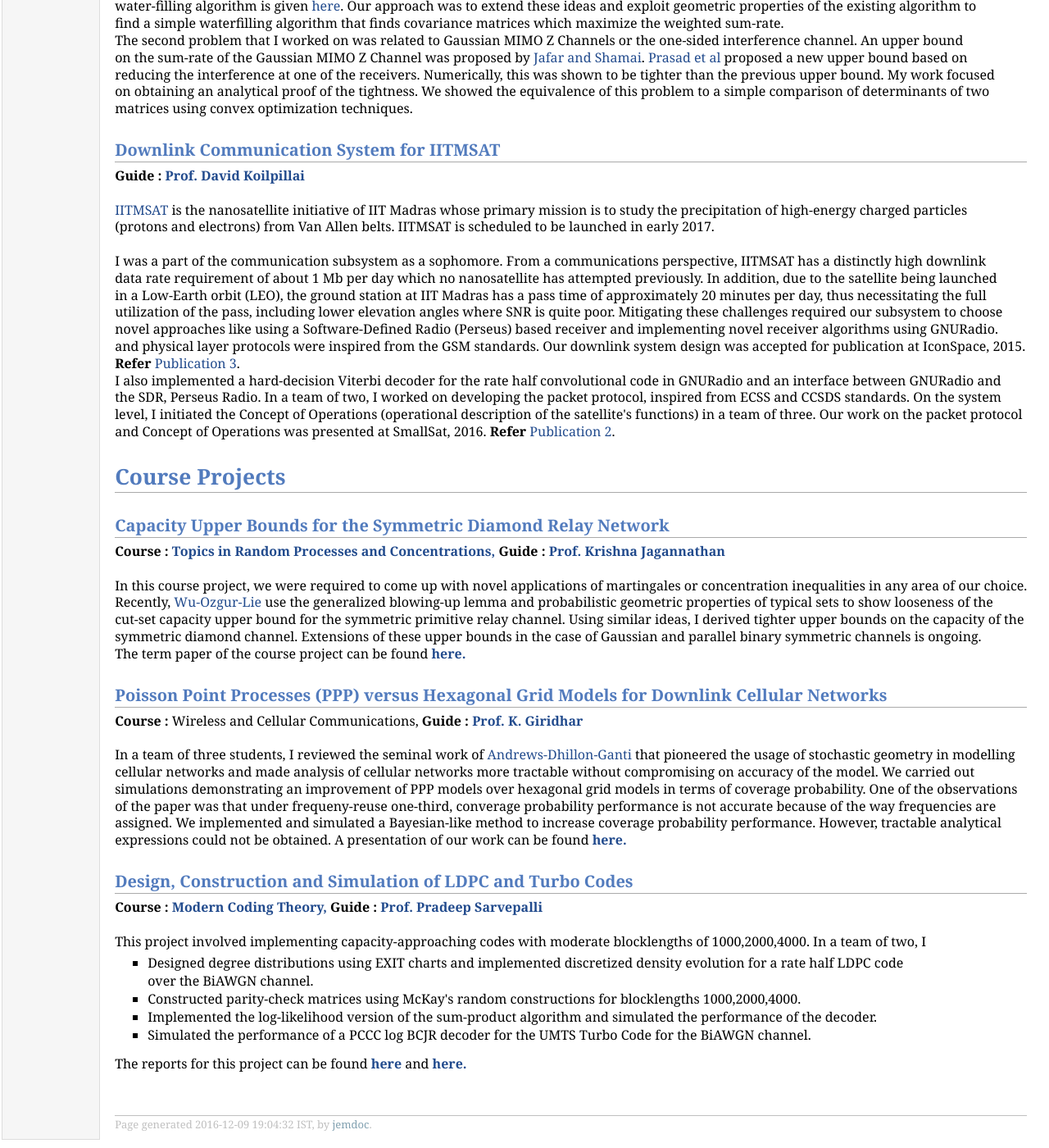
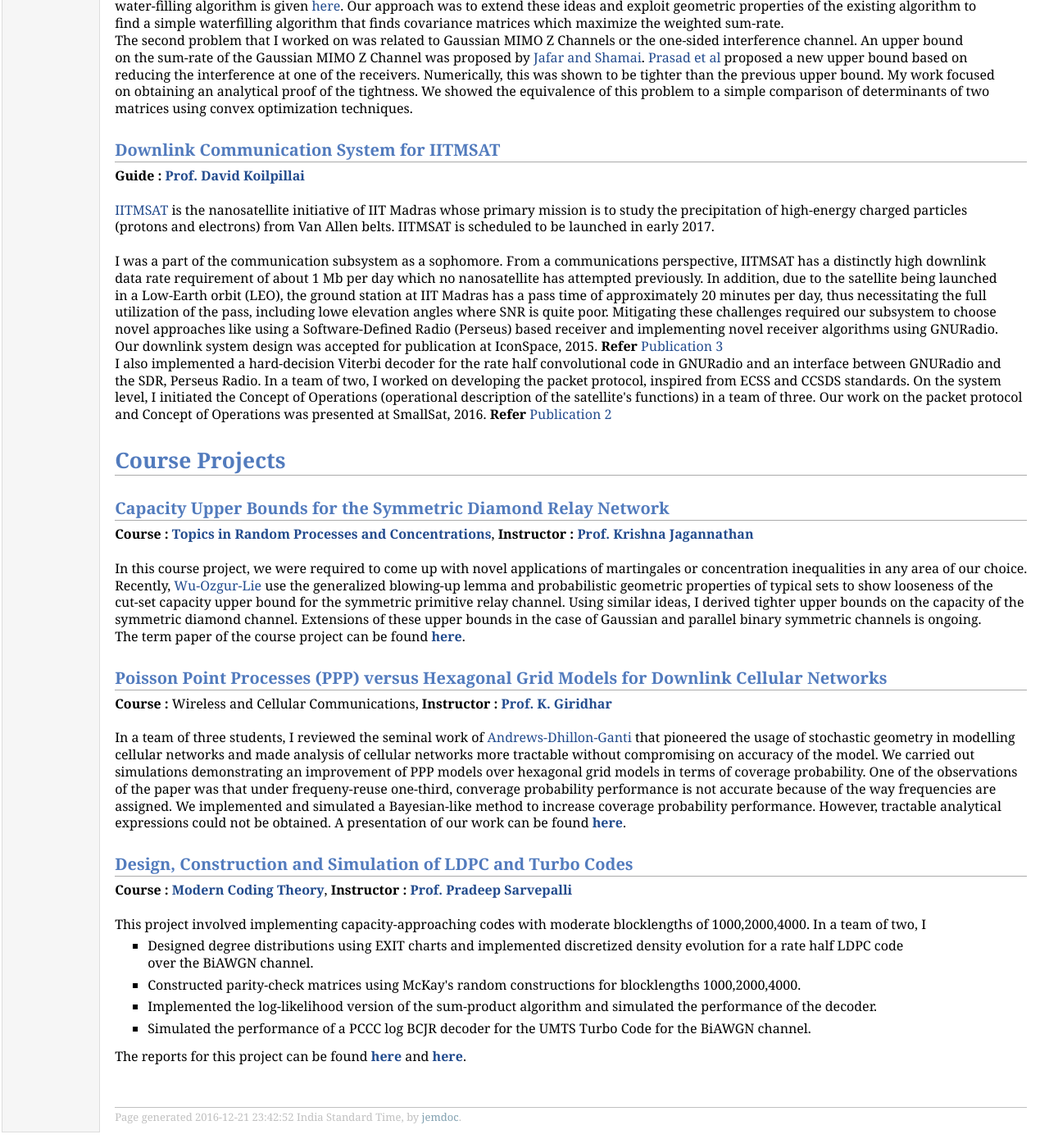
Before and after one commit to SourbhBh/SourbhBh.github.io, a Jekyll site: the page projects.html, which Jekyll copies as it is, in a window 1280 px wide and 1400 px high, scrolled down 483 px. Shown: the whole window at 82% size. Built offline with Jekyll 4.4.1, drawn with Linux system fonts in a browser that asks for light colours.

Commit message:
Changed jemdoc

```diff
--- a/projects.html
+++ b/projects.html
@@ -41,38 +41,46 @@ to <br /> find a simple waterfilling algorithm that finds covariance matrices wh
 <h2>Downlink Communication System for IITMSAT</h2>
 <p><b>Guide :</b> <a href="https://www.iitm.ac.in/info/fac/davidk"><b>Prof. David Koilpillai</b></a> <br /> <br />
 <a href="http://iitmsat.weebly.com/">IITMSAT</a> is the nanosatellite initiative of IIT Madras whose primary mission is to study the precipitation of high-energy charged particles <br /> (protons and electrons) from Van Allen belts. IITMSAT is scheduled to be launched in early 2017. <br /><br />
-I was a part of the communication subsystem as a sophomore. From a communications perspective, IITMSAT has a distinctly high downlink <br /> data rate requirement of about 1 Mb per day which no nanosatellite has attempted previously. In addition, due to the satellite being launched <br /> in a Low-Earth orbit (LEO), the ground station at IIT Madras has a pass time of approximately 20 minutes per day, thus necessitating the full <br /> utilization of the pass, including lower elevation angles where SNR is quite poor. Mitigating these challenges required our subsystem to choose <br /> novel approaches like using a Software-Defined Radio (Perseus) based receiver and implementing novel receiver algorithms using GNURadio.<br />
-and physical layer protocols were inspired from the GSM standards. Our downlink system design was accepted for publication at IconSpace, 2015. <br/>
-<b>Refer</b> <a href="/publications.html">Publication 3</a>. <br/>
-I also implemented a hard-decision Viterbi decoder for the rate half convolutional code in GNURadio and an interface between
-GNURadio and <br/> the SDR, Perseus Radio. In a team of two, I worked on developing the packet protocol, inspired from ECSS and CCSDS standards. On the system <br/> level, I initiated the Concept of Operations (operational description of the satellite's functions) in a team of three. Our work on the packet protocol <br/> and
-Concept of Operations was presented at SmallSat, 2016. <b>Refer</b> <a href="/publications.html">Publication 2</a>.   </p>
+I was a part of the communication subsystem as a sophomore. From a communications perspective, IITMSAT has a distinctly high downlink <br /> data rate requirement of about 1 Mb per day which no nanosatellite has attempted previously. In addition, due to the satellite being launched <br /> in a Low-Earth orbit (LEO), the ground station at IIT Madras has a pass time of approximately 20 minutes per day, thus necessitating the full <br /> utilization of the pass, including lowe elevation angles where SNR is quite poor. Mitigating these challenges required our subsystem to choose <br /> novel approaches like using a Software-Defined Radio (Perseus) based receiver and implementing novel receiver algorithms using GNURadio.<br />
+Our downlink system design was accepted for publication at IconSpace, 2015. <b>Refer</b> <a href="/publications.html">Publication 3</a> <br />
+I also implemented a hard-decision Viterbi decoder for the rate half convolutional code in GNURadio and an interface between GNURadio and <br />
+the SDR, Perseus Radio. In a team of two, I worked on developing the packet protocol, inspired from ECSS and CCSDS standards. On the system <br />
+level, I initiated the Concept of Operations (operational description of the satellite's functions) in a team of three. Our work on the packet protocol <br />
+and Concept of Operations was presented at SmallSat, 2016. <b>Refer</b> <a href="/publications.html">Publication 2</a></p>
 <h1>Course Projects 	</h1>
 <h2>Capacity Upper Bounds for the Symmetric Diamond Relay Network</h2>
-<p><b>Course :</b> <a href="http://www.ee.iitm.ac.in/~krishnaj/EE6112.htm"><b>Topics in Random Processes and Concentrations,  </b></a> <b>Guide :</b> <a href="http://www.ee.iitm.ac.in/~krishnaj/"><b>Prof. Krishna Jagannathan</b></a><br /><br />
-In this course project, we were required to come up with novel applications of martingales or concentration inequalities in any area of our choice. <br /> Recently,
-<a href="http://arxiv.org/abs/1602.08540">Wu-Ozgur-Lie</a> use the generalized blowing-up lemma and probabilistic geometric properties of typical sets to show looseness of
-the <br /> cut-set capacity upper bound for the symmetric primitive relay channel. Using similar ideas, I derived tighter upper bounds on the capacity of the <br/>symmetric
-diamond channel. Extensions of these upper bounds in the case of Gaussian and parallel binary symmetric channels is ongoing.<br/> The term paper of the course project can be found <a href="http://sourbhbh.github.io/CapacityUpperBoundsParallelRelay.pdf"><b>here.</b></a>
+<p><b>Course :</b> <a href="http://www.ee.iitm.ac.in/~krishnaj/EE6112.htm"><b>Topics in Random Processes and Concentrations</b></a>, <b>Instructor :</b> <a href="http://www.ee.iitm.ac.in/~krishnaj/"><b>Prof. Krishna Jagannathan</b></a> <br /> <br />
+In this course project, we were required to come up with novel applications of martingales or concentration inequalities in any area of our choice. <br />
+Recently, <a href="https://arxiv.org/abs/1602.08540">Wu-Ozgur-Lie</a> use the generalized blowing-up lemma and probabilistic geometric properties of typical sets to show looseness of the <br />
+cut-set capacity upper bound for the symmetric primitive relay channel. Using similar ideas, I derived tighter upper bounds on the capacity of the <br />
+symmetric diamond channel. Extensions of these upper bounds in the case of Gaussian and parallel binary symmetric channels is ongoing. <br />
+The term paper of the course project can be found <a href="http://sourbhbh.github.io/CapacityUpperBoundsParallelRelay.pdf"><b>here</b></a>.</p>
 <h2>Poisson Point Processes (PPP) versus Hexagonal Grid Models for Downlink Cellular Networks</h2>
-<p><b>Course :</b> Wireless and Cellular Communications,  <b>Guide :</b> <a href="http://www.ee.iitm.ac.in/~giri/"><b>Prof. K. Giridhar</b></a><br /><br />
-In a team of three students, I reviewed the seminal work of <a href="http://ieeexplore.ieee.org/document/6042301/"> Andrews-Dhillon-Ganti</a> that pioneered
-the usage of stochastic geometry in modelling <br/> cellular networks and made analysis of cellular networks more tractable without compromising on accuracy of the model. We carried out <br/> simulations demonstrating an improvement of PPP models over hexagonal grid models
-in terms of coverage probability. One of the observations <br/> of the paper was that under frequeny-reuse one-third, converage probability performance is not accurate because of the way frequencies are <br/> assigned.
-We implemented and simulated a Bayesian-like method to increase coverage probability performance. However, tractable analytical <br/> expressions could not be obtained. A presentation of our work can be found <a href="http://sourbhbh.github.io/Wirelessppt.pdf"><b>here.</b></a>
+<p><b>Course :</b> Wireless and Cellular Communications, <b>Instructor :</b> <a href="http://www.ee.iitm.ac.in/~giri/"><b>Prof. K. Giridhar</b></a> <br /> <br />
+In a team of three students, I reviewed the seminal work of <a href="http://ieeexplore.ieee.org/document/6042301/">Andrews-Dhillon-Ganti</a> that pioneered the usage of stochastic geometry in modelling <br />
+cellular networks and made analysis of cellular networks more tractable without compromising on accuracy of the model. We carried out <br />
+simulations demonstrating an improvement of PPP models over hexagonal grid models in terms of coverage probability. One of the observations <br />
+of the paper was that under frequeny-reuse one-third, converage probability performance is not accurate because of the way frequencies are <br />
+assigned. We implemented and simulated a Bayesian-like method to increase coverage probability performance. However, tractable analytical  <br />
+expressions could not be obtained. A presentation of our work can be found <a href="http://sourbhbh.github.io/Wirelessppt.pdf"><b>here</b></a>.</p>
 <h2>Design, Construction and Simulation of LDPC and Turbo Codes</h2>
-<p><b>Course :</b> <a href="http://www.ee.iitm.ac.in/~pradeep/teaching/ee5161-2015.html"><b> Modern Coding Theory, </b></a> <b>Guide :</b> <a href="http://www.ee.iitm.ac.in/~pradeep/"><b>Prof. Pradeep Sarvepalli</b></a><br /><br />
-This project involved implementing capacity-approaching codes with moderate blocklengths of 1000,2000,4000. In a team of two, I
+<p><b>Course :</b> <a href="http://www.ee.iitm.ac.in/~pradeep/teaching/ee5161-2015.html"><b>Modern Coding Theory</b></a>, <b>Instructor :</b> <a href="http://www.ee.iitm.ac.in/~pradeep/"><b>Prof. Pradeep Sarvepalli</b></a> <br /> <br />
+This project involved implementing capacity-approaching codes with moderate blocklengths of 1000,2000,4000. In a team of two, I <br /> </p>
 <ul>
-<li> Designed degree distributions using EXIT charts and implemented discretized density evolution for a rate half LDPC code <br/> over the BiAWGN channel. </li>
-<li> Constructed parity-check matrices using McKay's random constructions for blocklengths 1000,2000,4000. </li>
-<li> Implemented the log-likelihood version of the sum-product algorithm and simulated the performance of the decoder. </li>
-<li> Simulated the performance of a PCCC log BCJR decoder for the UMTS Turbo Code for the BiAWGN channel.
+<li><p>Designed degree distributions using EXIT charts and implemented discretized density evolution for a rate half LDPC code <br />
+over the BiAWGN channel.</p>
+</li>
+<li><p>Constructed parity-check matrices using McKay's random constructions for blocklengths 1000,2000,4000.</p>
+</li>
+<li><p>Implemented the log-likelihood version of the sum-product algorithm and simulated the performance of the decoder.</p>
+</li>
+<li><p>Simulated the performance of a PCCC log BCJR decoder for the UMTS Turbo Code for the BiAWGN channel.</p>
+</li>
 </ul>
-The reports for this project can be found <a href="http://sourbhbh.github.io/LDPCrep"><b>here</b></a> and <a href="http://sourbhbh.github.io/TurboRep"><b>here.</b></a>
+<p>The reports for this project can be found <a href="http://sourbhbh.github.io/LDPCrep.pdf"><b>here</b></a> and <a href="http://sourbhbh.github.io/TurboRep.pdf"><b>here</b></a>. </p>
 <div id="footer">
 <div id="footer-text">
-Page generated 2016-12-09 19:04:32 IST, by <a href="http://jemdoc.jaboc.net/">jemdoc</a>.
+Page generated 2016-12-21 23:42:52 India Standard Time, by <a href="http://jemdoc.jaboc.net/">jemdoc</a>.
 </div>
 </div>
 </td>
```
Also changed, not shown: 1 other file.
